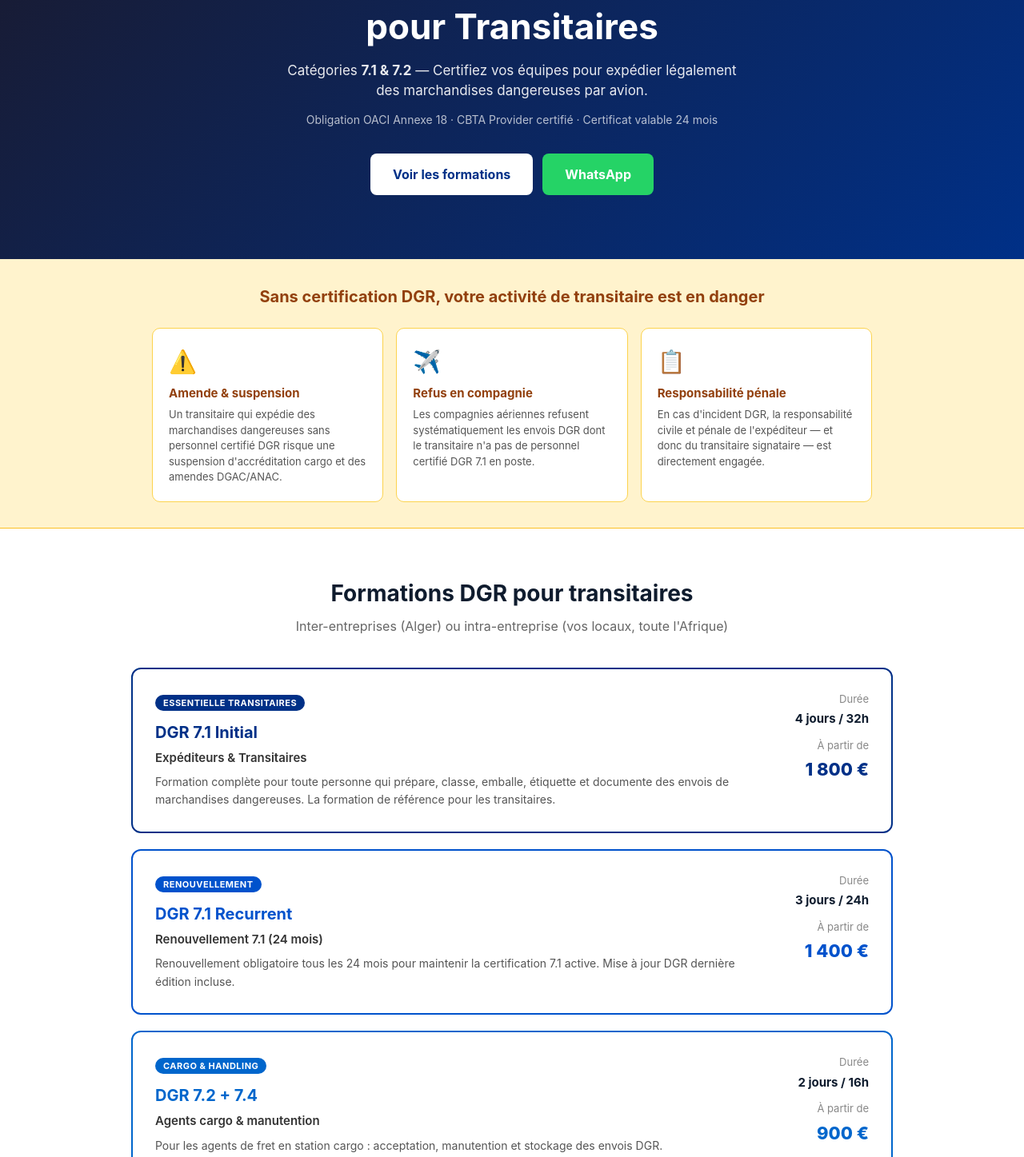
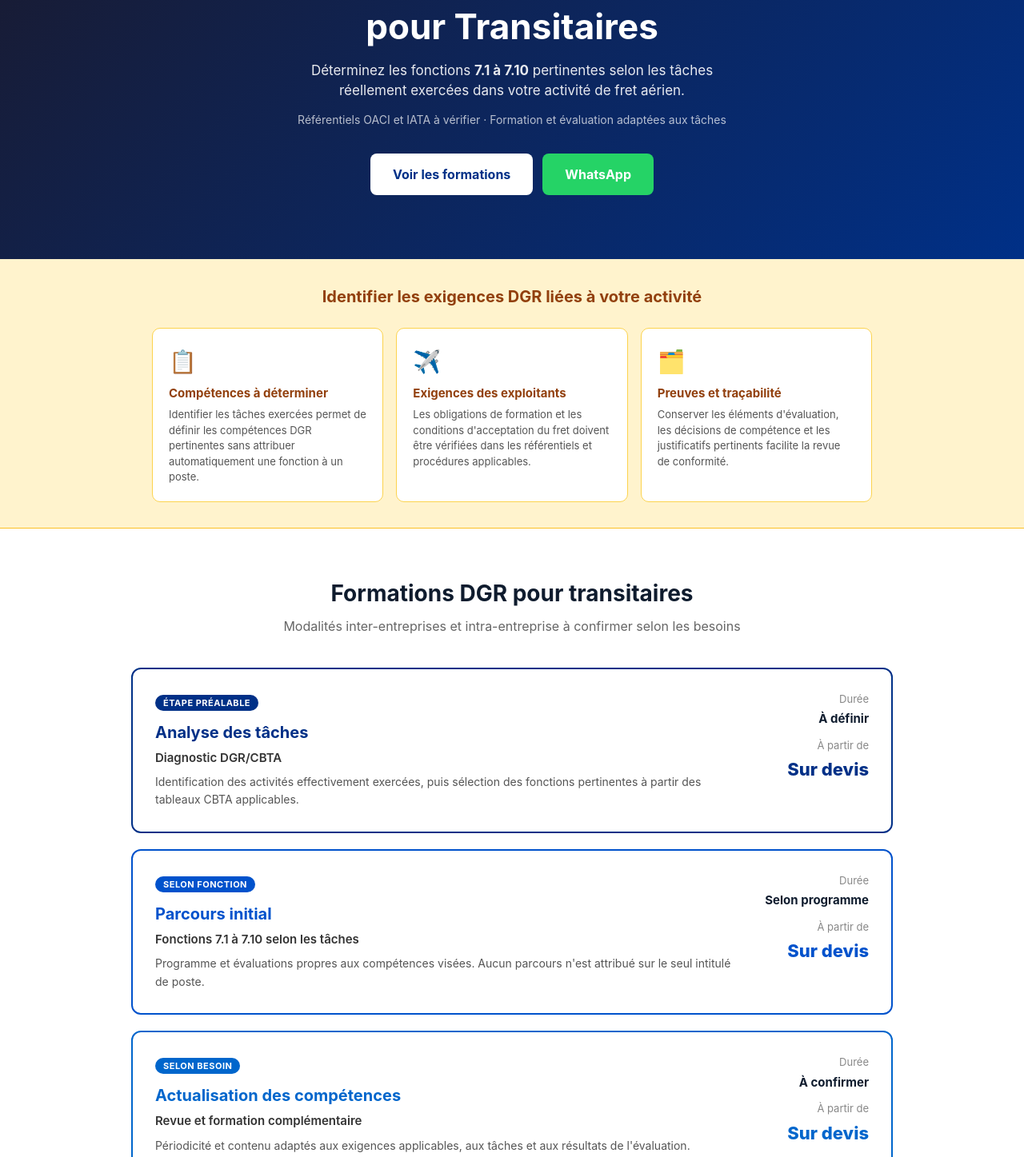
Before and after one commit to relaxsaadi/cbta, a Next.js app: page /formation-dgr-transitaires in a window 1280 px wide. Shown: the part 340-1787 px from the top of the page at 80% size. Built offline with nearby package versions, Linux system fonts and the light colour scheme; no server answers.

Commit message:
fix(dgr): remove unsupported forwarder legal threats, pricing and fixed-function marketing claims

```diff
--- a/app/formation-dgr-transitaires/page.tsx
+++ b/app/formation-dgr-transitaires/page.tsx
@@ -43,48 +43,48 @@ const JSON_LD = {
 
 const RISKS = [
   {
-    icon: "⚠️",
-    title: "Amende & suspension",
-    text: "Un transitaire qui expédie des marchandises dangereuses sans personnel certifié DGR risque une suspension d'accréditation cargo et des amendes DGAC/ANAC.",
+    icon: "📋",
+    title: "Compétences à déterminer",
+    text: "Identifier les tâches exercées permet de définir les compétences DGR pertinentes sans attribuer automatiquement une fonction à un poste.",
   },
   {
     icon: "✈️",
-    title: "Refus en compagnie",
-    text: "Les compagnies aériennes refusent systématiquement les envois DGR dont le transitaire n'a pas de personnel certifié DGR 7.1 en poste.",
+    title: "Exigences des exploitants",
+    text: "Les obligations de formation et les conditions d'acceptation du fret doivent être vérifiées dans les référentiels et procédures applicables.",
   },
   {
-    icon: "📋",
-    title: "Responsabilité pénale",
-    text: "En cas d'incident DGR, la responsabilité civile et pénale de l'expéditeur — et donc du transitaire signataire — est directement engagée.",
+    icon: "🗂️",
+    title: "Preuves et traçabilité",
+    text: "Conserver les éléments d'évaluation, les décisions de compétence et les justificatifs pertinents facilite la revue de conformité.",
   },
 ];
 
 const FORMATIONS = [
   {
-    code: "DGR 7.1 Initial",
-    titre: "Expéditeurs & Transitaires",
-    desc: "Formation complète pour toute personne qui prépare, classe, emballe, étiquette et documente des envois de marchandises dangereuses. La formation de référence pour les transitaires.",
-    duree: "4 jours / 32h",
-    prix: "1 800 €",
-    badge: "Essentielle transitaires",
+    code: "Analyse des tâches",
+    titre: "Diagnostic DGR/CBTA",
+    desc: "Identification des activités effectivement exercées, puis sélection des fonctions pertinentes à partir des tableaux CBTA applicables.",
+    duree: "À définir",
+    prix: "Sur devis",
+    badge: "Étape préalable",
     color: "#003087",
   },
   {
-    code: "DGR 7.1 Recurrent",
-    titre: "Renouvellement 7.1 (24 mois)",
-    desc: "Renouvellement obligatoire tous les 24 mois pour maintenir la certification 7.1 active. Mise à jour DGR dernière édition incluse.",
-    duree: "3 jours / 24h",
-    prix: "1 400 €",
-    badge: "Renouvellement",
+    code: "Parcours initial",
+    titre: "Fonctions 7.1 à 7.10 selon les tâches",
+    desc: "Programme et évaluations propres aux compétences visées. Aucun parcours n'est attribué sur le seul intitulé de poste.",
+    duree: "Selon programme",
+    prix: "Sur devis",
+    badge: "Selon fonction",
     color: "#0052cc",
   },
   {
-    code: "DGR 7.2 + 7.4",
-    titre: "Agents cargo & manutention",
-    desc: "Pour les agents de fret en station cargo : acceptation, manutention et stockage des envois DGR. Complémentaire au 7.1 pour les équipes cargo.",
-    duree: "2 jours / 16h",
-    prix: "900 €",
-    badge: "Cargo & handling",
+    code: "Actualisation des compétences",
+    titre: "Revue et formation complémentaire",
+    desc: "Périodicité et contenu adaptés aux exigences applicables, aux tâches et aux résultats de l'évaluation.",
+    duree: "À confirmer",
+    prix: "Sur devis",
+    badge: "Selon besoin",
     color: "#0066cc",
   },
 ];
@@ -106,10 +106,10 @@ export default function Page() {
             Formation IATA DGR<br />pour Transitaires
           </h1>
           <p style={{ fontSize: 17, opacity: 0.9, maxWidth: 580, margin: "0 auto 12px" }}>
-            Catégories <strong>7.1 & 7.2</strong> — Certifiez vos équipes pour expédier légalement des marchandises dangereuses par avion.
+            Déterminez les fonctions <strong>7.1 à 7.10</strong> pertinentes selon les tâches réellement exercées dans votre activité de fret aérien.
           </p>
           <p style={{ fontSize: 14, opacity: 0.7, marginBottom: 32 }}>
-            Obligation OACI Annexe 18 · CBTA Provider certifié · Certificat valable 24 mois
+            Référentiels OACI et IATA à vérifier · Formation et évaluation adaptées aux tâches
           </p>
           <div style={{ display: "flex", gap: 12, justifyContent: "center", flexWrap: "wrap" }}>
             <a href="#formations" style={{ background: "white", color: "#003087", padding: "14px 28px", borderRadius: 8, fontWeight: 700, textDecoration: "none" }}>
@@ -125,7 +125,7 @@ export default function Page() {
         <section style={{ background: "#FFF3CD", borderBottom: "1px solid #FBBF24", padding: "32px 24px" }}>
           <div style={{ maxWidth: 900, margin: "0 auto" }}>
             <h2 style={{ textAlign: "center", fontSize: 20, fontWeight: 700, marginBottom: 24, color: "#92400E" }}>
-              Sans certification DGR, votre activité de transitaire est en danger
+              Identifier les exigences DGR liées à votre activité
             </h2>
             <div style={{ display: "grid", gridTemplateColumns: "repeat(auto-fill, minmax(240px, 1fr))", gap: 16 }}>
               {RISKS.map((r) => (
@@ -145,7 +145,7 @@ export default function Page() {
             Formations DGR pour transitaires
           </h2>
           <p style={{ textAlign: "center", color: "#666", marginBottom: 40 }}>
-            Inter-entreprises (Alger) ou intra-entreprise (vos locaux, toute l&apos;Afrique)
+            Modalités inter-entreprises et intra-entreprise à confirmer selon les besoins
           </p>
           <div style={{ display: "flex", flexDirection: "column", gap: 20 }}>
             {FORMATIONS.map((f) => (
@@ -178,7 +178,7 @@ export default function Page() {
             <div style={{ display: "grid", gridTemplateColumns: "repeat(auto-fill, minmax(250px, 1fr))", gap: 16 }}>
               {[
                 { icon: "📋", t: "Parcours adaptés aux tâches", d: "Les fonctions CBTA sont définies selon les activités réellement exercées, sans reconnaissance universelle présumée." },
-                { icon: "📅", t: "Sessions régulières à Alger", d: "Planning de sessions ouvertes tout au long de l'année. Inscrivez un ou plusieurs agents sans attendre." },
+                { icon: "📅", t: "Sessions sur demande", d: "Calendrier et capacité à confirmer avant toute inscription." },
                 { icon: "🏢", t: "Formation en entreprise à étudier", d: "Modalités, intervenants et disponibilité à confirmer selon le programme demandé." },
                 { icon: "📝", t: "Offre sur devis", d: "Durée, tarifs et modalités de formation établis après analyse des tâches et du besoin." },
               ].map((r) => (
@@ -213,7 +213,7 @@ export default function Page() {
         <section style={{ background: "#003087", padding: "60px 24px" }}>
           <div style={{ maxWidth: 600, margin: "0 auto", textAlign: "center", color: "white", marginBottom: 32 }}>
             <h2 style={{ fontSize: 26, fontWeight: 700, marginBottom: 8 }}>Devis gratuit pour votre entreprise</h2>
-            <p style={{ opacity: 0.9, fontSize: 15 }}>Indiquez le nombre d&apos;agents à certifier — nous vous envoyons un devis sous 24h.</p>
+            <p style={{ opacity: 0.9, fontSize: 15 }}>Indiquez les tâches et le nombre de personnes à former pour obtenir une proposition adaptée.</p>
           </div>
           <div style={{ maxWidth: 600, margin: "0 auto" }}>
             <Suspense fallback={null}>
```
